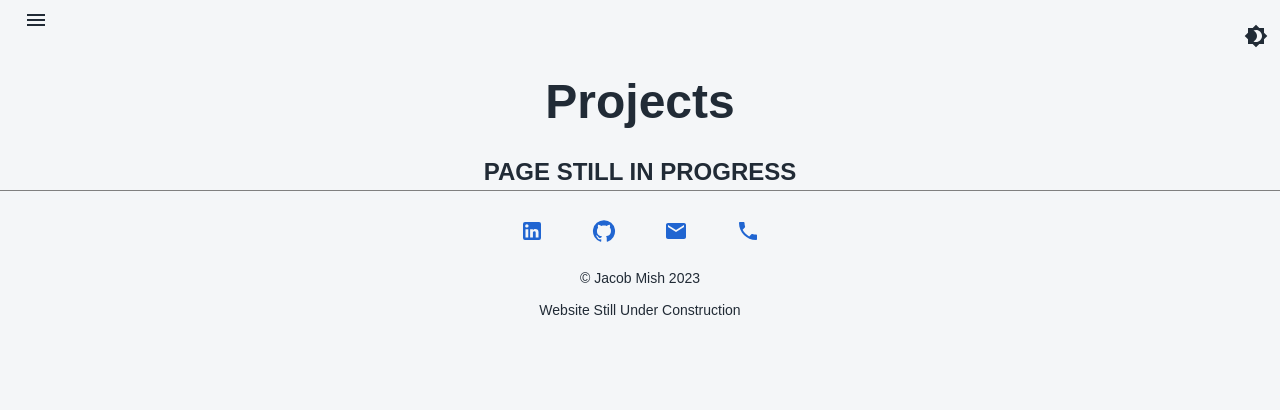
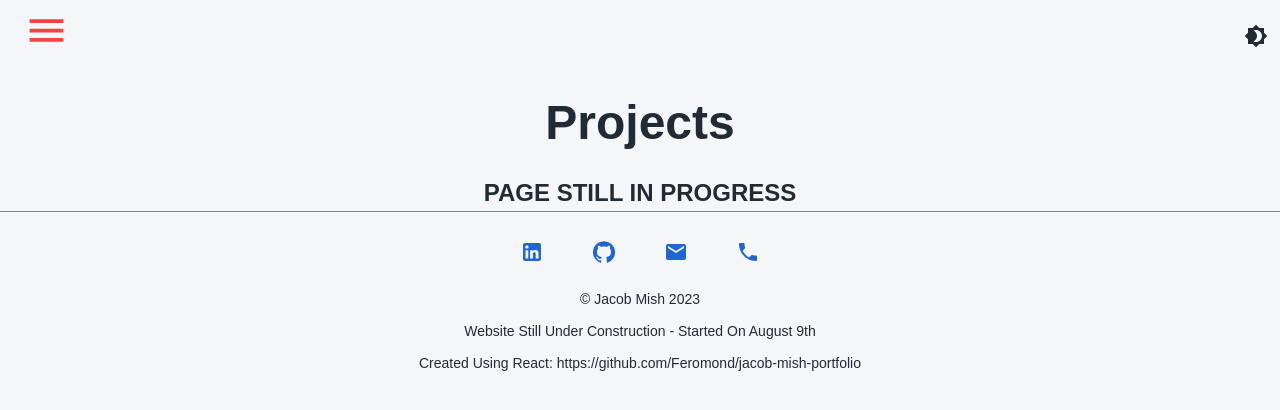
Before and after one commit to Feromond/jacob-mish-portfolio, a React (Create React App) app: page /projects in a window 1280 px wide. Shown: the top 410 px of the page. Built offline with nearby package versions, Linux system fonts and the light colour scheme.

Commit message:
Improved sidebar button visibility and footer info

```diff
--- a/src/App.js
+++ b/src/App.js
@@ -156,7 +156,7 @@ const lightTheme = createTheme({
     primary: {
       lighter: '#D1E9FC',
       light: '#76B0F1',
-      main: '#2065D1',
+      main: '#2065D1', //'rgba(58, 86, 81)' SOMEWHAT NICE GREEN COLOR
       dark: '#103996',
       darker: '#061B64',
       contrastText: '#fff',
@@ -164,7 +164,7 @@ const lightTheme = createTheme({
     secondary: {
       lighter: '#D6E4FF',
       light: '#84A9FF',
-      main: '#3366FF',
+      main: '#3366FF', //'rgba(235, 234, 227)' SOMEWHAT NICE VERY LIGHT GREEN
       dark: '#1939B7',
       darker: '#091A7A',
       contrastText: '#fff',
--- a/src/components/Footer/Footer.js
+++ b/src/components/Footer/Footer.js
@@ -40,7 +40,8 @@ const Footer = () => {
           </Grid>
         </Grid>
         <Typography variant="body2" align="center" sx={{ marginTop: '10px' }}>© Jacob Mish 2023</Typography>
-        <Typography variant="body2" align="center" sx={{ marginTop: '10px' }}>Website Still Under Construction</Typography>
+        <Typography variant="body2" align="center" sx={{ marginTop: '10px' }}>Website Still Under Construction - Started On August 9th</Typography>
+        <Typography variant="body2" align="center" sx={{ marginTop: '10px' }}>Created Using React: https://github.com/Feromond/jacob-mish-portfolio</Typography>
       </Container>
     </Box>
   );
--- a/src/components/Sidebar/Sidebar.js
+++ b/src/components/Sidebar/Sidebar.js
@@ -52,9 +52,18 @@ const Sidebar = ({ themeMode, toggleTheme }) => {
 
   return (
     <Box sx={{ display: 'flex', alignItems: 'center' }}>
-      <IconButton edge="start" color="inherit" onClick={handleDrawerToggle} sx={{ marginLeft: 2 }}>
-        <MenuIcon />
-      </IconButton>
+      <IconButton
+      edge="start"
+      color="inherit"
+      onClick={handleDrawerToggle}
+      sx={{
+        marginLeft: 2,
+        '&:hover': {
+          backgroundColor: '#673AAC',
+        },
+      }}>
+      <MenuIcon sx={{ fontSize: 45, color: '#F94144' }} />
+    </IconButton>
       <Drawer
         variant="temporary"
         anchor="left"
```
